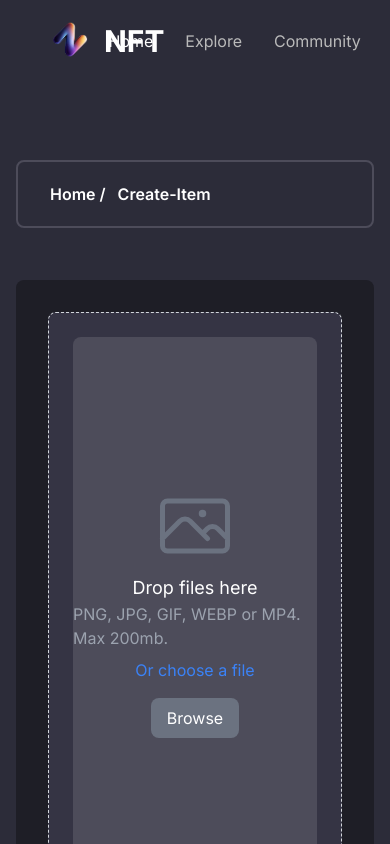
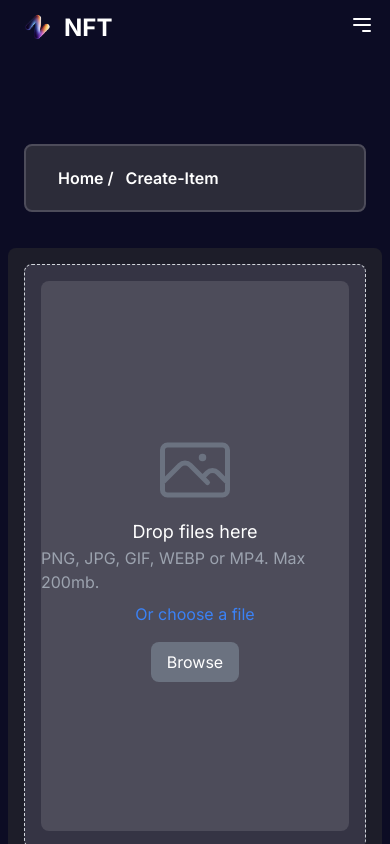
Before and after one commit to Dexctor/NFT-store, a Next.js app: page /create-item in a window 390 px wide. Shown: the top 844 px of the page. Built offline with nearby package versions, Linux system fonts and the light colour scheme.

Commit message:
refresh design on create item, add timer to live auctions, add signup page and signin page

```diff
--- a/app/components/Navbar/Navbar.tsx
+++ b/app/components/Navbar/Navbar.tsx
@@ -7,6 +7,7 @@ const Navbar = () => {
   const [searchOpen, setSearchOpen] = useState(false);
   const [isScrolled, setIsScrolled] = useState(false);
   const [dropdownOpen, setDropdownOpen] = useState(false);
+  const [mobileMenuOpen, setMobileMenuOpen] = useState(false);
   const buttonRef = useRef<HTMLButtonElement | null>(null);
   const panelRef = useRef<HTMLDivElement | null>(null);
 
@@ -61,20 +62,62 @@ const Navbar = () => {
     )
   }
 
+  const renderMobileMenu = () => (
+    <div className="lg:hidden">
+      <button
+        onClick={() => setMobileMenuOpen(!mobileMenuOpen)}
+        className="text-white focus:outline-none"
+      >
+        <svg
+          className="h-6 w-6"
+          fill="none"
+          stroke="currentColor"
+          viewBox="0 0 24 24"
+          xmlns="http://www.w3.org/2000/svg"
+        >
+          <path
+            strokeLinecap="round"
+            strokeLinejoin="round"
+            strokeWidth={2}
+            d="M4 6h16M4 12h16m-7 6h7"
+          />
+        </svg>
+      </button>
+
+      {mobileMenuOpen && (
+        <div className="absolute top-full left-0 right-0 bg-[#1D2144] py-2">
+          <Link href="/" className="block px-4 py-2 text-white hover:bg-indigo-600">
+            Home
+          </Link>
+          <Link href="/explore" className="block px-4 py-2 text-[#BABABA] hover:bg-indigo-600">
+            Explore
+          </Link>
+          <Link href="https://discord.com/invite/SxNNgXBAQS" className="block px-4 py-2 text-[#BABABA] hover:bg-indigo-600">
+            Community
+          </Link>
+          <Link href="/support" className="block px-4 py-2 text-[#BABABA] hover:bg-indigo-600">
+            Support
+          </Link>
+          {renderConnectionButton()}
+        </div>
+      )}
+    </div>
+  );
+
   return (
     <nav
-      className={`fixed w-full z-50 flex items-center justify-between px-10 py-2 transition-colors duration-300 ${
+      className={`fixed w-full z-50 flex items-center justify-between px-4 lg:px-10 py-2 transition-colors duration-300 ${
         isScrolled ? "bg-[#1D2144] bg-opacity-70 backdrop-blur-sm text-white" : "bg-transparent text-gray-800"
       }`}
     >
       {/* Logo and NFT Text */}
       <div className="flex items-center space-x-2">
-        <img src="/logo.png" alt="Logo" className="h-14 w-14" />
-        <span className="font-bold text-3xl text-white">NFT</span>
+        <img src="/logo.png" alt="Logo" className="h-10 w-10 lg:h-14 lg:w-14" />
+        <span className="font-bold text-2xl lg:text-3xl text-white">NFT</span>
       </div>
 
-      {/* Navigation Menu */}
-      <div className="flex items-center space-x-8">
+      {/* Navigation Menu - Desktop */}
+      <div className="hidden lg:flex items-center space-x-8">
         <Link href="/" className={`text-white hover:text-gray-300`}>
           Home
         </Link>
@@ -147,8 +190,8 @@ const Navbar = () => {
         </Link>
       </div>
 
-      {/* Search and Wallet Connect */}
-      <div className="flex items-center space-x-4">
+      {/* Search and Wallet Connect - Desktop */}
+      <div className="hidden lg:flex items-center space-x-4">
         <div className="relative">
           <button
             onClick={() => setSearchOpen(!searchOpen)}
@@ -179,6 +222,9 @@ const Navbar = () => {
         </div>
         {renderConnectionButton()}
       </div>
+
+      {/* Mobile Menu */}
+      {renderMobileMenu()}
     </nav>
   );
 };
--- a/app/components/breadcums/breadcum.tsx
+++ b/app/components/breadcums/breadcum.tsx
@@ -8,7 +8,7 @@ export default function Breadcrumbs() {
   const pathnames = pathname.split("/").filter((x) => x);
 
   return (
-    <section className="pt-32 pb-5">
+    <section className="pt-32 pb-5 px-4">
       <div className="container mx-auto px-8 rounded-lg py-5 bg-[#2c2c39] border-2 border-[rgb(77,76,90)]">
         {" "}
         {/* Centrer dans le conteneur */}
--- a/app/create-item/page.tsx
+++ b/app/create-item/page.tsx
@@ -10,15 +10,15 @@ export default function CreateItemPage() {
   };
 
   return (
-    <section className="py-8 px-4 bg-[#2c2c39]">
+    <section className="py-4 sm:py-8 px-2 sm:px-4 bg-[#0c0c24]">
       <div className="container mx-auto">
         <Breadcrumbs />
 
-        <div className="bg-[#1e1e26] p-8 rounded-lg mt-8">
-          <form className="space-y-6">
-            <div className="flex flex-wrap -mx-4">
-              <div className="w-full md:w-1/2 px-4">
-                <div className="bg-[#353444] p-6 rounded-lg h-600 border-dashed border border-gray-300">
+        <div className="bg-[#1d1d29] p-4 mb-16 sm:p-8 rounded-lg mt-4 sm:mt-8">
+          <form className="space-y-4 sm:space-y-6">
+            <div className="flex flex-col sm:flex-row flex-wrap -mx-2 sm:-mx-4">
+              <div className="w-full sm:w-full md:w-1/2 px-2 sm:px-4 mb-4 sm:mb-0">
+                <div className="bg-[#353444] p-4 sm:p-6 rounded-lg h-auto sm:h-600 border-dashed border border-gray-300">
                   <input
                     type="file"
                     name="file"
@@ -93,7 +93,7 @@ export default function CreateItemPage() {
                 </div>
               </div>
 
-              <div className="w-full md:w-1/2 px-4">
+              <div className="w-full sm:w-full md:w-1/2 px-2 sm:px-4">
                 <div>
                   <label htmlFor="title" className="block text-white mb-2">
                     Title
@@ -134,7 +134,7 @@ export default function CreateItemPage() {
                   />
                 </div>
 
-                <div className="grid grid-cols-1 md:grid-cols-2 gap-4 mt-4">
+                <div className="grid grid-cols-1 sm:grid-cols-2 gap-4 mt-4">
                   <div>
                     <label
                       htmlFor="royalties"
@@ -164,14 +164,14 @@ export default function CreateItemPage() {
                   </div>
                 </div>
 
-                <div className="mt-4">
+                <div className="mt-6 sm:mt-8">
                   <p className="text-white font-semibold">
                     Time Auctions{" "}
                     <span className="text-gray-400">(optional)</span>
                   </p>
                 </div>
 
-                <div className="grid grid-cols-1 md:grid-cols-2 gap-4 mt-4">
+                <div className="grid grid-cols-1 sm:grid-cols-2 gap-4 mt-4">
                   <div>
                     <label
                       htmlFor="startDate"
@@ -202,10 +202,10 @@ export default function CreateItemPage() {
                   </div>
                 </div>
 
-                <div className="mt-8 flex justify-center">
+                <div className="mt-6 sm:mt-8 flex justify-center">
                   <button
                     type="button"
-                    className="bg-[#5D3EFF] text-white py-3 px-6 rounded-lg hover:bg-indigo-600 transition"
+                    className="w-full sm:w-auto bg-[#5D3EFF] text-white py-3 px-6 rounded-lg hover:bg-indigo-600 transition"
                   >
                     Create Item
                   </button>
--- a/app/explore/page.tsx
+++ b/app/explore/page.tsx
@@ -67,14 +67,14 @@ export default function ExplorePage() {
     <main className="bg-[#0c0c24]">
       <Breadcrumbs />
       <div className="bg-[#0c0c24]">
-        <div className="container mx-auto pb-16 pt-20">
+        <div className="container mx-auto px-4 sm:px-6 lg:px-8 pb-16 pt-20">
           <div className="w-full">
             <div className="container mx-auto border-2 border-[rgb(77,76,90)] rounded-md">
-              <div className="flex justify-between py-4 px-5 font-semibold">
-                <div className="flex space-x-4">
+              <div className="flex flex-col sm:flex-row justify-between py-4 px-5 font-semibold">
+                <div className="flex flex-wrap gap-2 mb-4 sm:mb-0">
                   {renderButtons(categories)}
                 </div>
-                <div className="flex space-x-4 bg-[#0c0c24] ">
+                <div className="flex flex-col sm:flex-row gap-4 bg-[#0c0c24]">
                   {renderSelect(categories, "All Artworks")}
                   {renderSelect(sortOptions, "Sort By")}
                 </div>
@@ -82,7 +82,7 @@ export default function ExplorePage() {
             </div>
 
             {/* Cards Section */}
-            <div className="grid grid-cols-1 md:grid-cols-2 lg:grid-cols-4 gap-6 mt-16">
+            <div className="grid grid-cols-1 sm:grid-cols-2 lg:grid-cols-3 xl:grid-cols-4 gap-6 mt-16">
               {picks.map((pick) => (
                 <div
                   key={pick.id}
--- a/app/support/page.tsx
+++ b/app/support/page.tsx
@@ -0,0 +1,60 @@
+/* eslint-disable react/no-unescaped-entities */
+import React from 'react';
+import Breadcrumbs from '../components/breadcums/breadcum';
+const SupportPage = () => {
+  return (
+    <section className="bg-[#0c0c24] py-10 sm:py-16 md:py-20">
+        <Breadcrumbs/>
+      <div className=" mx-auto px-24 pt-16">
+        <div className="bg-[#0c0c24] flex flex-col lg:flex-row -mx-4">
+          <div className="w-full lg:w-1/2  mb-8 lg:mb-0">
+            <div className="bg-[#1e1e26] border border-[rgb(77,76,90)] rounded-lg shadow-md p-6 sm:p-8">
+              <h2 className="text-white text-2xl sm:text-3xl font-bold mb-4 sm:mb-6">Informations de contact</h2>
+              <p className="text-gray-400 mb-8">
+                N'hésitez pas à nous contacter pour toute question concernant nos NFTs.
+              </p>
+              <div className="mb-8">
+                <p className="text-gray-400 mb-2">
+                  <span className="block">info@nftstore.com</span>
+                  <span className="block">+33 1 23 45 67 89</span>
+                  <span className="block">Ouvert du lundi au vendredi</span>
+                  <span className="block">9h00 - 18h00</span>
+                </p>
+              </div>
+              <div>
+
+              </div>
+            </div>
+          </div>
+          <div className="w-full lg:w-1/2 px-4">
+            <div className="bg-[#1e1e26] border-[rgb(77,76,90)] border rounded-lg shadow-md p-6 sm:p-8">
+              <h2 className="text-2xl sm:text-3xl text-white font-bold mb-4 sm:mb-6">Contactez-nous</h2>
+              <p className="text-gray-400 mb-8">
+                Envoyez-nous un message et nous vous répondrons dans les plus brefs délais.
+              </p>
+              <form>
+                <div className="mb-6">
+                  <label htmlFor="name" className="block text-white mb-2">Votre nom</label>
+                  <input type="text" id="name" className="w-full px-4 py-2 border rounded-lg" placeholder="Entrez votre nom" />
+                </div>
+                <div className="mb-6">
+                  <label htmlFor="email" className="block text-white mb-2">Votre email</label>
+                  <input type="email" id="email" className="w-full px-4 py-2 border rounded-lg" placeholder="Entrez votre email" />
+                </div>
+                <div className="mb-6">
+                  <label htmlFor="message" className="block text-white mb-2">Votre message</label>
+                  <textarea id="message" rows={5} className="w-full px-4 py-2 border rounded-lg" placeholder="Tapez votre message"></textarea>
+                </div>
+                <button type="submit" className="w-full sm:w-auto bg-indigo-700 text-white px-6 py-3 rounded-lg hover:bg-indigo-800 transition duration-300">
+                  Envoyer le message
+                </button>
+              </form>
+            </div>
+          </div>
+        </div>
+      </div>
+    </section>
+  );
+};
+
+export default SupportPage;
```
